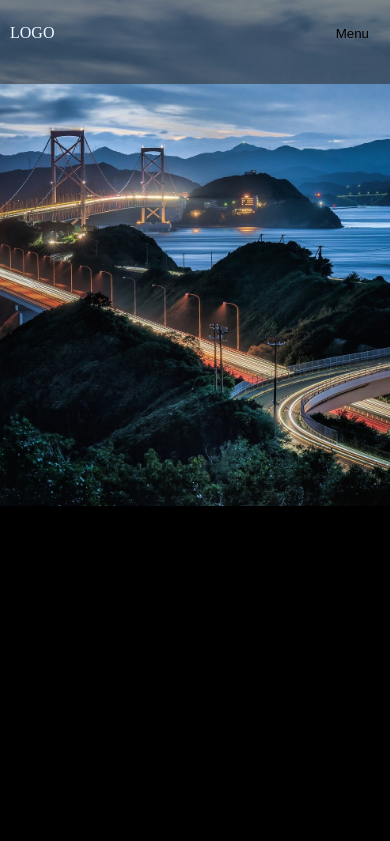
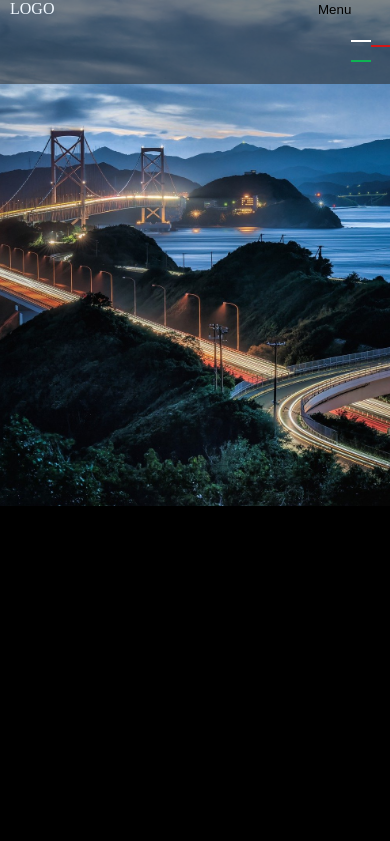
Before and after one commit to tarcisioemanoel15/Portifolio.github.io, a plain HTML site: page paginas/filme/index.html in a window 390 px wide. Shown: the top 841 px of the page. Drawn offline with Linux system fonts and the light colour scheme.

Commit message:
iniciando mobile

```diff
--- a/paginas/filme/css/filmes.css
+++ b/paginas/filme/css/filmes.css
@@ -102,5 +102,42 @@ height: 100vh;
     .fundo img{
         height: 60vh;
     }
+    .btnMobile{
+        position: absolute;
+        left: 80%;
+    }
+
+     span{
+        position: absolute;
+        text-align: center;
+        width: 20px;
+        height: 2px;
+        bottom: 0;
+
+
+        background-color: white;
+    }
+
+    .btnMobile span::after{
+        position: absolute;
+        text-align: center;
+
+        width: 20px;
+        height: 2px;
+        background-color: rgb(211, 23, 23);
+        content: '';
+        top: 5px;
+
+    }
+    .btnMobile span::before{
+        display: inline-block;
+        width: 20px;
+        height: 2px;
+        background-color: rgb(14, 180, 83);
+        margin-bottom: -10px;
+
+        content: '';
+    }
+
 
 }
--- a/paginas/filme/index.html
+++ b/paginas/filme/index.html
@@ -9,9 +9,6 @@
     <title>pagina de Filmes</title>
 </head>
 <body>
-
-
-
 
     <header>
         <nav>
@@ -28,6 +25,7 @@
             </ul>
 
             <button class="btnMobile">Menu
+                <span></span>
 <!--
 <ul>
     <a href="#"><li>inicio</li></a>
```
